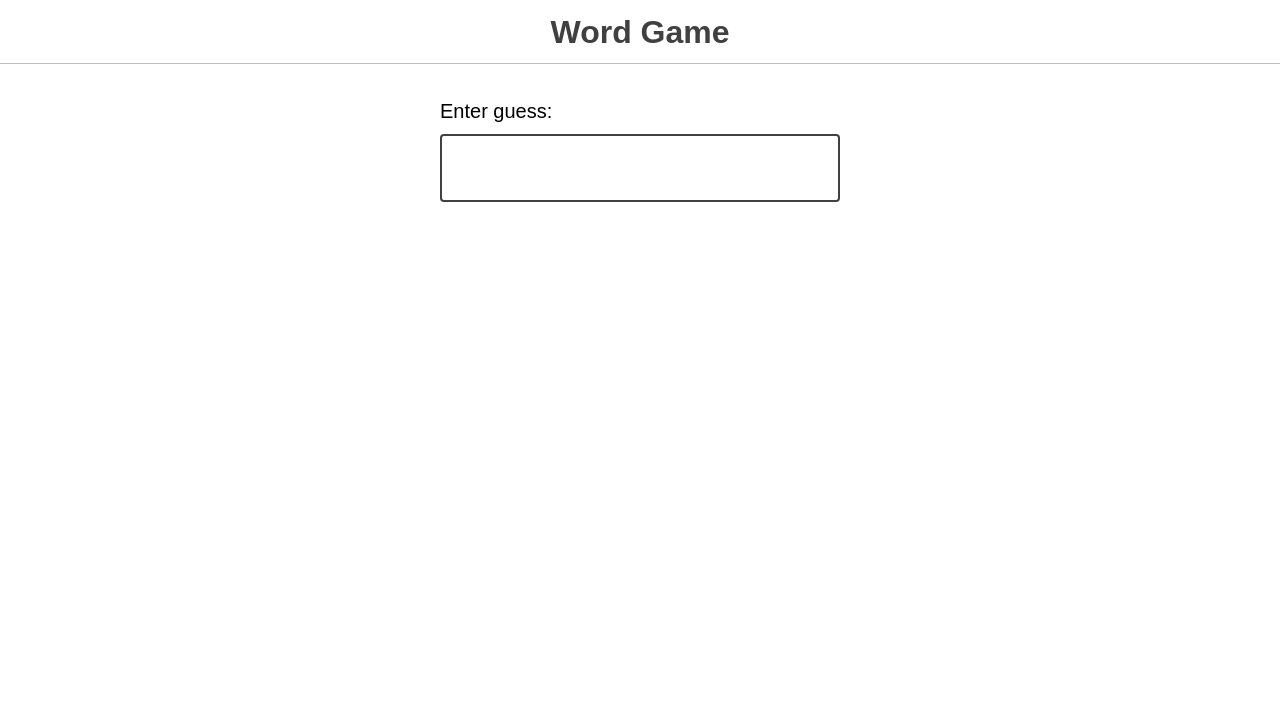
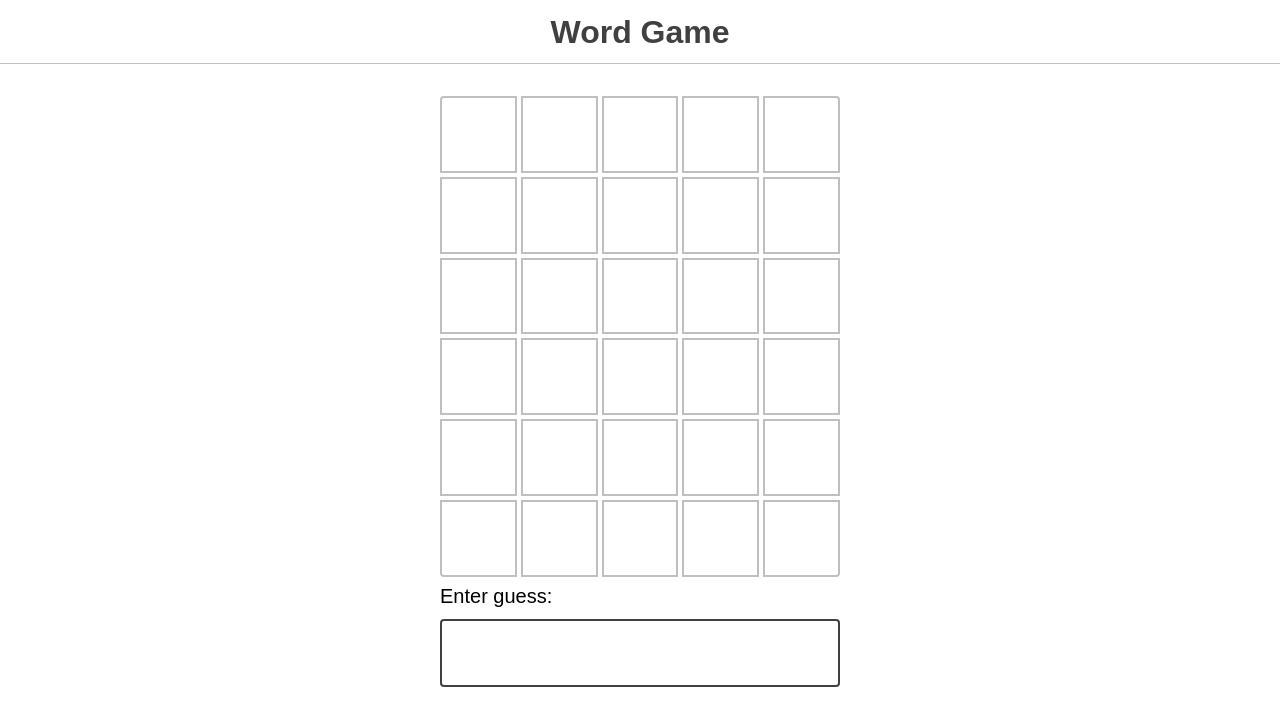
Before and after one commit to JoshHeng/JoyForJs, a React (Vite) app in the folder js-01-wordgame/: page / in a window 1280 px wide. Shown: the top 726 px of the page. Built offline with nearby package versions, Linux system fonts and the light colour scheme.

Commit message:
Word game: ex3

```diff
--- a/js-01-wordgame/src/components/Game/Game.js
+++ b/js-01-wordgame/src/components/Game/Game.js
@@ -14,7 +14,7 @@ function Game() {
   const [guesses, setGuesses] = React.useState([]);
 
   const onGuess = (guess) => {
-    setGuesses(prev => [...prev, { id: Math.random(), guess }]);
+    setGuesses(prev => [...prev, guess ]);
   }
 
   return (
--- a/js-01-wordgame/src/components/Guess/Guess.js
+++ b/js-01-wordgame/src/components/Guess/Guess.js
@@ -1,7 +1,12 @@
 import React from 'react';
+import {range} from "../../utils";
 
 function Guess({ guess }) {
-  return <p className="guess">{guess}</p>
+  return (
+      <p className="guess">
+        {range(0, 5).map(index => <span className="cell" key={index}>{guess?.[index]}</span>)}
+      </p>
+  );
 }
 
 export default Guess;
--- a/js-01-wordgame/src/components/GuessResults/GuessResults.js
+++ b/js-01-wordgame/src/components/GuessResults/GuessResults.js
@@ -1,10 +1,12 @@
 import React from 'react';
 import Guess from "../Guess";
+import {range} from "../../utils";
+import {NUM_OF_GUESSES_ALLOWED} from "../../constants";
 
 function GuessResults({ guesses }) {
   return (
       <div className="guess-results">
-        {guesses.map(guess => <Guess guess={guess.guess} key={guess.id} />)}
+          {range(0, NUM_OF_GUESSES_ALLOWED).map(index => <Guess guess={guesses[index]} key={index} />)}
       </div>
   )
 }
```
